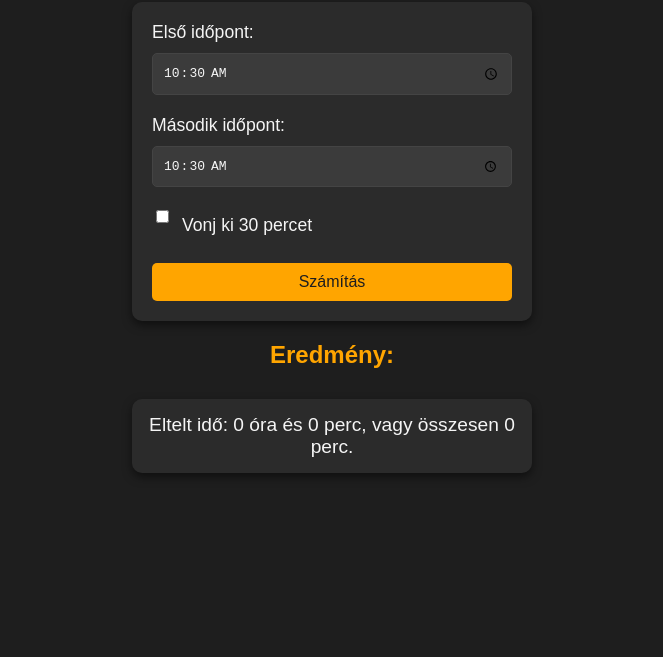
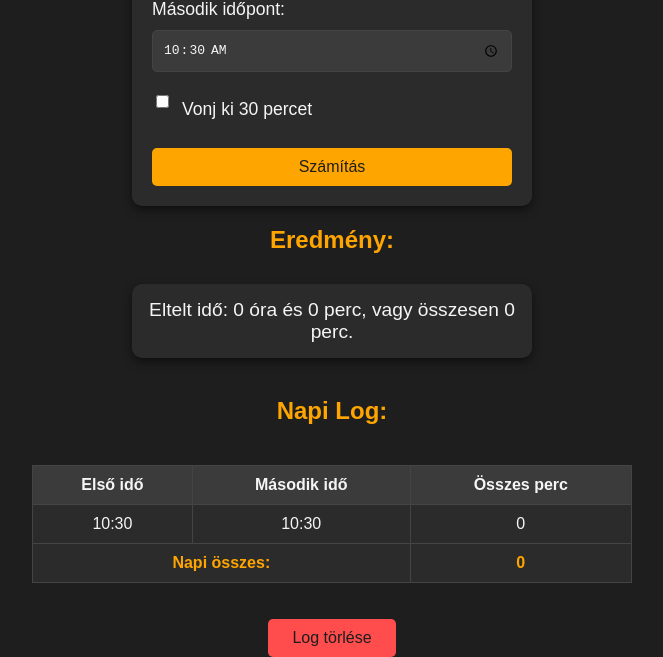
Before and after one commit to KrixH/ZESido, a plain HTML site: page index.html in a window 1280 px wide. Both pictures are taken after typing "10:30", "10:30" into the empty fields and a click on the button "Számítás". Shown: the part 192-849 px from the top of the page, without its empty margins (308-971 px from the left). Before the commit the page ends 800 px from the top, so only its background shows below. Drawn offline with Linux system fonts and the light colour scheme.

Commit message:
Update index.html

```diff
--- a/index.html
+++ b/index.html
@@ -3,7 +3,7 @@
 <head>
     <meta charset="UTF-8">
     <meta name="viewport" content="width=device-width, initial-scale=1.0">
-    <title>Idő Különbség Számoló</title>
+    <title>MTTR - KrixH</title>
     <style>
         body {
             font-family: Arial, sans-serif;
@@ -79,6 +79,12 @@
             background-color: #e69500;
         }
 
+        #clear-log {
+            margin-top: 10px;
+            background-color: #ff4c4c;
+            width: 10%;
+        }
+
         h2 {
             margin-top: 20px;
             color: #ffa500;
@@ -97,15 +103,51 @@
             box-shadow: 0px 4px 10px rgba(0, 0, 0, 0.5);
             box-sizing: border-box;
         }
+
+        table {
+            width: 90%;
+            max-width: 600px;
+            margin-top: 20px;
+            border-collapse: collapse;
+        }
+
+        table, th, td {
+            border: 1px solid #444;
+        }
+
+        th, td {
+            padding: 10px;
+            text-align: center;
+        }
+
+        th {
+            background-color: #3b3b3b;
+        }
+
+        td {
+            background-color: #2b2b2b;
+        }
+
+        #log-message {
+            color: #ff4c4c;
+            margin-top: 10px;
+            text-align: center;
+            font-weight: bold;
+        }
+
+        .total-row td {
+            font-weight: bold;
+            color: #ffa500;
+        }
     </style>
 </head>
 <body>
     <h1>Idő Különbség Számoló</h1>
     <form onsubmit="calculateTimeDifference(event)">
         <label for="time1">Első időpont:</label>
-        <input type="time" id="time1" required>
+        <input type="time" id="time1" required min="00:00" max="23:59" step="60">
         <label for="time2">Második időpont:</label>
-        <input type="time" id="time2" required>
+        <input type="time" id="time2" required min="00:00" max="23:59" step="60">
         <div class="checkbox-container">
             <input type="checkbox" id="subtract30">
             <label for="subtract30" style="margin: 0;">Vonj ki 30 percet</label>
@@ -114,12 +156,48 @@
     </form>
     <h2>Eredmény:</h2>
     <p id="result">Adj meg két időpontot!</p>
+    <h2>Napi Log:</h2>
+    <table id="log-table">
+        <thead>
+            <tr>
+                <th>Első idő</th>
+                <th>Második idő</th>
+                <th>Összes perc</th>
+            </tr>
+        </thead>
+        <tbody>
+        </tbody>
+        <tfoot>
+            <tr class="total-row">
+                <td colspan="2">Napi összes:</td>
+                <td id="total-minutes">0</td>
+            </tr>
+        </tfoot>
+    </table>
+    <p id="log-message"></p>
+    <button id="clear-log" onclick="clearLog()">Log törlése</button>
 
     <script>
+        let dailyTotal = 0;
+
+        function loadLog() {
+            const log = JSON.parse(localStorage.getItem("dailyLog")) || [];
+            const logTableBody = document.getElementById("log-table").querySelector("tbody");
+            logTableBody.innerHTML = "";
+            dailyTotal = 0;
+
+            log.forEach(entry => {
+                addLogRow(entry.time1, entry.time2, entry.diffInMinutes, entry.subtracted);
+                dailyTotal += entry.diffInMinutes;
+            });
+
+            updateTotalRow();
+            updateLogMessage();
+        }
+
         function calculateTimeDifference(event) {
             event.preventDefault();
 
-            // Az időpontok beolvasása
             const time1 = document.getElementById("time1").value;
             const time2 = document.getElementById("time2").value;
             const subtract30 = document.getElementById("subtract30").checked;
@@ -129,34 +207,77 @@
                 return;
             }
 
-            // Időpontok Date objektumba alakítása
             const [hours1, minutes1] = time1.split(":").map(Number);
             const [hours2, minutes2] = time2.split(":").map(Number);
 
             const date1 = new Date(0, 0, 0, hours1, minutes1);
             const date2 = new Date(0, 0, 0, hours2, minutes2);
 
-            // Különbség kiszámítása percekben
             let diffInMinutes = (date2 - date1) / (1000 * 60);
-
             if (diffInMinutes < 0) {
-                diffInMinutes += 24 * 60; // Ha átnyúlik a következő napra
+                diffInMinutes += 24 * 60;
             }
 
-            // Ha a checkbox be van pipálva, vonjon ki 30 percet
+            let subtracted = "";
             if (subtract30) {
                 diffInMinutes -= 30;
-                if (diffInMinutes < 0) diffInMinutes = 0; // Negatív érték ne legyen
+                if (diffInMinutes < 0) diffInMinutes = 0;
+                subtracted = "(-30p szünet)";
             }
 
-            // Órákra és percekre bontás
+            dailyTotal += diffInMinutes;
+            addLogRow(time1, time2, diffInMinutes, subtracted);
+            saveLog(time1, time2, diffInMinutes, subtracted);
+            updateTotalRow();
+
             const hours = Math.floor(diffInMinutes / 60);
             const minutes = diffInMinutes % 60;
 
-            // Eredmény kiírása
             document.getElementById("result").textContent =
                 `Eltelt idő: ${hours} óra és ${minutes} perc, vagy összesen ${diffInMinutes} perc.`;
         }
+
+        function addLogRow(time1, time2, diffInMinutes, subtracted) {
+            const logTableBody = document.getElementById("log-table").querySelector("tbody");
+            const row = document.createElement("tr");
+            row.innerHTML = `
+                <td>${time1}</td>
+                <td>${time2}</td>
+                <td>${diffInMinutes} ${subtracted}</td>
+            `;
+            logTableBody.appendChild(row);
+            updateLogMessage();
+        }
+
+        function updateTotalRow() {
+            const totalMinutesCell = document.getElementById("total-minutes");
+            totalMinutesCell.textContent = dailyTotal;
+        }
+
+        function saveLog(time1, time2, diffInMinutes, subtracted) {
+            const log = JSON.parse(localStorage.getItem("dailyLog")) || [];
+            log.push({ time1, time2, diffInMinutes, subtracted });
+            localStorage.setItem("dailyLog", JSON.stringify(log));
+        }
+
+        function updateLogMessage() {
+            const logMessage = document.getElementById("log-message");
+            if (dailyTotal > 480) {
+                logMessage.textContent = "Figyelem: A napi idő meghaladta a 480 percet!";
+            } else {
+                logMessage.textContent = "";
+            }
+        }
+
+        function clearLog() {
+            localStorage.removeItem("dailyLog");
+            document.getElementById("log-table").querySelector("tbody").innerHTML = "";
+            dailyTotal = 0;
+            updateTotalRow();
+            updateLogMessage();
+        }
+
+        document.addEventListener("DOMContentLoaded", loadLog);
     </script>
 </body>
 </html>
```
